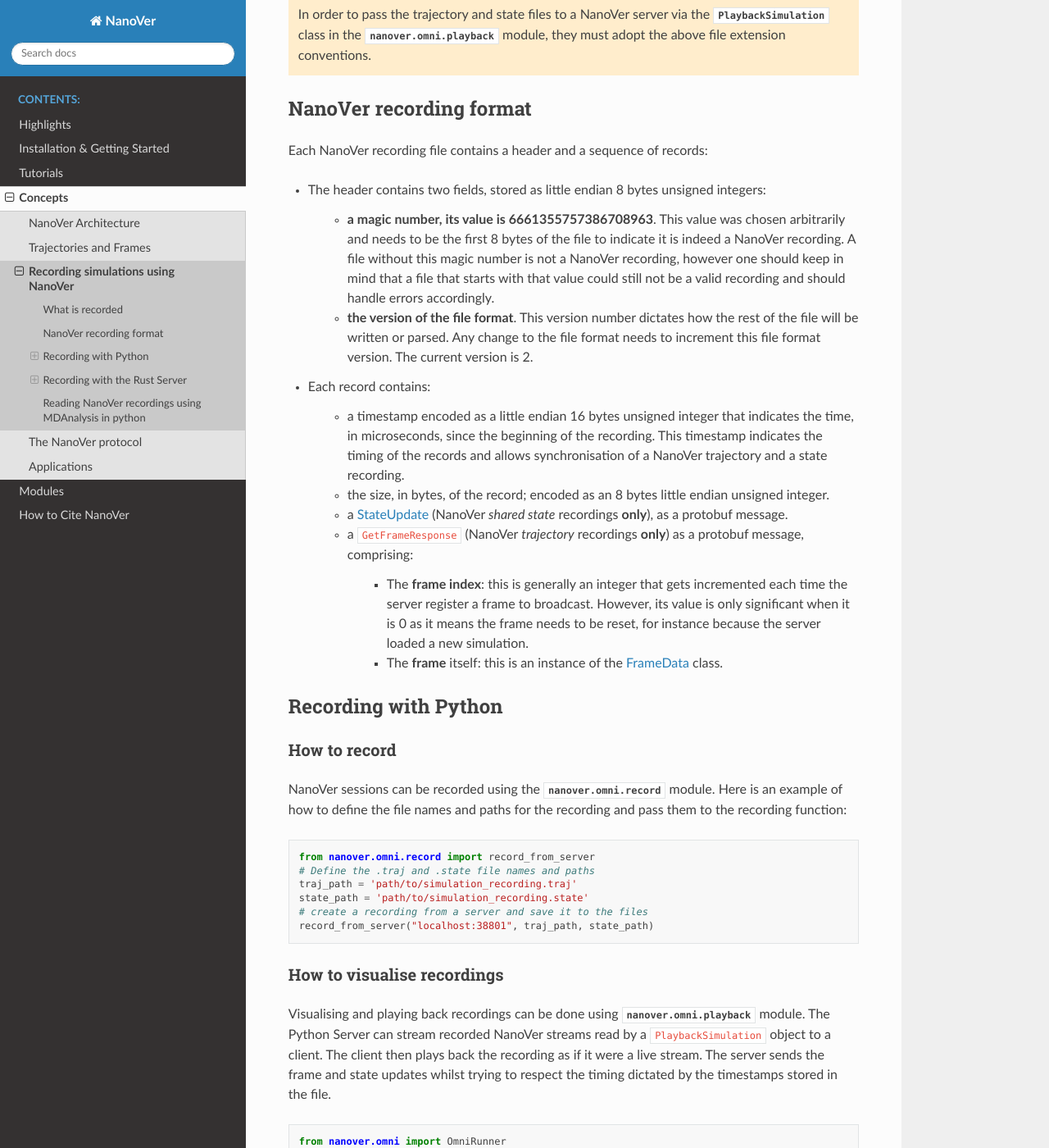
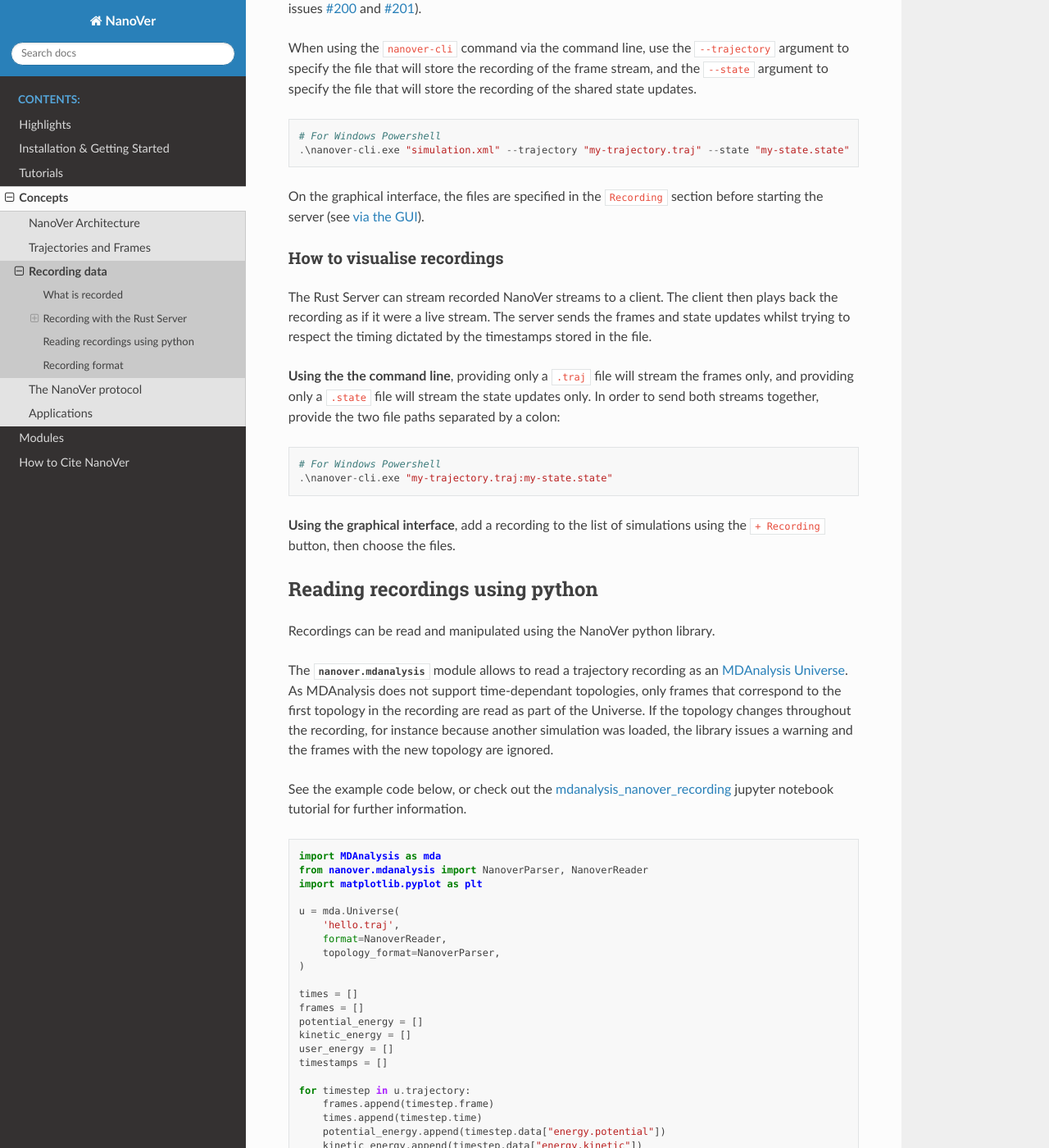
Before and after one commit to IRL2/nanover-docs, a Sphinx documentation site: the page built from source/concepts/recording.rst, in a window 1280 px wide and 1400 px high, scrolled down 913 px. Shown: the whole window at 82% size. Built offline with Sphinx 7.4.7 and the Read the Docs theme 3.1.0, drawn with Linux system fonts in a browser that asks for light colours; pages that are not in the unit, such as notebooks, are missing from menus; the version number could not be read and is left out; some of the changed text lies outside the part shown.

Commit message:
Revert "updated recording page"

```diff
--- a/source/concepts/recording.rst
+++ b/source/concepts/recording.rst
@@ -1,10 +1,10 @@
-Recording simulations using NanoVer
-===================================
+Recording data
+==============
 
 .. _Rust server: https://github.com/IRL2/nanover-rs
 
 For a NanoVer session to be useful beyond the time the users spend in VR, it needs to be recorded.
-This recording can then be analysed or played back to get insight. In this document, we describe how to record a NanoVer session and how to visualise the recording using inbuilt methods.
+This recording can then be analysed or played back to get insight.
 
 .. contents:: Contents
     :depth: 2
@@ -15,96 +15,15 @@
 
 NanoVer can record two different streams:
 
-* the stream of simulation frames,
+* the stream of simulation frame,
 * and the stream of updates of the shared state.
 
 These two streams are identical to the streams sent to the clients during the live recording,
-with the addition of a timestamp that enables synchronisation of the streams during playback.
+with the addition of a timestamp that allows synchronisation of the streams during playback.
 Each stream is stored in a separate file.
 
 By convention, recordings of the frame stream have the ``.traj`` file extension,
-while recordings of the shared state stream have the ``.state`` file extension.
-
-.. warning::
-
-   In order to pass the trajectory and state files to a NanoVer server via the
-   :class:`PlaybackSimulation` class in the :mod:`nanover.omni.playback` module,
-   they must adopt the above file extension conventions.
-
-NanoVer recording format
-------------------------
-
-Each NanoVer recording file contains a header and a sequence of records:
-
-* The header contains two fields, stored as little endian 8 bytes unsigned integers:
-
-    * **a magic number, its value is 6661355757386708963**. This value was chosen arbitrarily and needs to be the first
-      8 bytes of the file to indicate it is indeed a NanoVer recording. A file without this magic number is not a NanoVer
-      recording, however one should keep in mind that a file that starts with that value could still not be a valid
-      recording and should handle errors accordingly.
-    * **the version of the file format**. This version number dictates how the rest of the file will be written or parsed.
-      Any change to the file format needs to increment this file format version. The current version is 2.
-
-* Each record contains:
-
-    * a timestamp encoded as a little endian 16 bytes unsigned integer that indicates the time, in microseconds,
-      since the beginning of the recording.
-      This timestamp indicates the timing of the records and allows synchronisation of a NanoVer trajectory and a state recording.
-    * the size, in bytes, of the record; encoded as an 8 bytes little endian unsigned integer.
-    * a :ref:`StateUpdate <state-updates>` (NanoVer *shared state* recordings **only**), as a protobuf message.
-    * a ``GetFrameResponse`` (NanoVer *trajectory* recordings **only**) as a protobuf message, comprising:
-
-        * The **frame index**: this is generally an integer that gets incremented each time the server register a frame to broadcast.
-          However, its value is only significant when it is 0 as it means the frame needs to be reset,
-          for instance because the server loaded a new simulation.
-        * The **frame** itself: this is an instance of the :ref:`FrameData <traj-and-frames>` class.
-
-
-Recording with Python
----------------------
-
-How to record
-~~~~~~~~~~~~~
-
-NanoVer sessions can be recorded using the :mod:`nanover.omni.record` module.
-Here is an example of how to define the file names and paths for the recording and pass them to the recording function:
-
-.. code:: python
-
-    from nanover.omni.record import record_from_server
-    # Define the .traj and .state file names and paths
-    traj_path = 'path/to/simulation_recording.traj'
-    state_path = 'path/to/simulation_recording.state'
-    # create a recording from a server and save it to the files
-    record_from_server("localhost:38801", traj_path, state_path)
-
-How to visualise recordings
-~~~~~~~~~~~~~~~~~~~~~~~~~~~
-Visualising and playing back recordings can be done using :mod:`nanover.omni.playback` module.
-The Python Server can stream recorded NanoVer streams read by a ``PlaybackSimulation`` object to a client. The client then plays back the recording as if it were
-a live stream.
-The server sends the frame and state updates whilst trying to respect the timing dictated by the timestamps stored
-in the file.
-
-.. code:: python
-
-    from nanover.omni import OmniRunner
-    from nanover.omni.playback import PlaybackSimulation
-    simulation_recording = PlaybackSimulation(name='simulation-recording',
-                                           traj='path/to/recording.traj',
-                                           state='path/to/recording.state')
-    # Create a runner for the simulation
-    recording_runner = OmniRunner.with_basic_server(simulation_recording,
-                                                    name='simulation-recording-server')
-    # Start the runner
-    recording_runner.next()
-    # Close the runner
-    recording_runner.close()
-
-.. note::
-
-    Further instructions and information on how to record and replay using the NanoVer Python module can be found in
-    this notebook `recording_and_replaying.ipynb <https://github.com/IRL2/nanover-protocol/blob/main/examples/basics/recording_and_replaying.ipynb>`_.
+while recordings of the shared state stream  have the ``.state`` file extension.
 
 Recording with the Rust Server
 ------------------------------
@@ -123,13 +42,19 @@
 .. code-block::
 
     # For Windows Powershell
-    .\nanover-cli.exe "simulation.xml" --trajectory "path/to/recording.traj" --state "path/to/recording.state"
+    .\nanover-cli.exe "simulation.xml" --trajectory "my-trajectory.traj" --state "my-state.state"
 
 On the graphical interface, the files are specified in the ``Recording`` section before starting the server
 (see :ref:`rust_server_via_the_gui`).
 
+
 How to visualise recordings
 ~~~~~~~~~~~~~~~~~~~~~~~~~~~
+
+The Rust Server can stream recorded NanoVer streams to a client. The client then plays back the recording as if it were
+a live stream.
+The server sends the frames and state updates whilst trying to respect the timing dictated by the timestamps stored
+in the file.
 
 **Using the the command line**, providing only a ``.traj`` file will stream the frames only,
 and providing only a ``.state`` file will stream the state updates only.
@@ -138,20 +63,20 @@
 .. code-block::
 
     # For Windows Powershell
-    .\nanover-cli.exe "path/to/recording.traj:path/to/recording.state"
+    .\nanover-cli.exe "my-trajectory.traj:my-state.state"
 
 
 **Using the graphical interface**, add a recording to the list of simulations using the ``+ Recording`` button,
 then choose the files.
 
 
-Reading NanoVer recordings using MDAnalysis in python
+Reading recordings using python
 -------------------------------
 
 Recordings can be read and manipulated using the NanoVer python library.
 
-The :py:mod:`nanover.mdanalysis` module enables us to read a NanoVer trajectory recording as an
-`MDAnalysis Universe <https://userguide.mdanalysis.org/stable/universe.html#universe>`_, which is a data structure used by the MDAnalysis library to handle molecular dynamics simulations.
+The :py:mod:`nanover.mdanalysis` module allows to read a trajectory recording as an
+`MDAnalysis Universe <https://userguide.mdanalysis.org/stable/universe.html#universe>`_.
 As MDAnalysis does not support time-dependant topologies, only frames that correspond to the first topology in the
 recording are read as part of the Universe.
 If the topology changes throughout the recording, for instance because another simulation was loaded,
@@ -199,5 +124,36 @@
 
 
 Lower level methods are available in :py:mod:`nanover.mdanalysis.recordings` to read the content of the files directly.
-We also have a `python script <https://github.com/IRL2/nanover-utils/tree/main/parsing-recordings/read_state.py>`_ located
-in the `nanover-utils <https://github.com/IRL2/nanover-utils>`_ repository for parsing NanoVer shared state recordings.
+This module is used in the `state-utils <https://github.com/IRL2/nanover-utils>`_ utility that allows to read shared
+state recordings in a python script or with the command line.
+
+Recording format
+----------------
+
+The current version of the file format is version 2.
+Each recording file contains a header and a sequence of records.
+
+The header contains two fields, stored as little endian 8 bytes unsigned integers:
+
+* **a magic number, its value is 6661355757386708963**. This value was chosen arbitrarily and needs to be the first
+  8 bytes of the file to indicate it is indeed a NanoVer recording. A file without this magic number is not a NanoVer
+  recording, however one should keep in mind that a file that starts with that value could still not be a valid
+  recording and should handle errors accordingly.
+* **the version of the file format**. This version number dictates how the rest of the file will be written or parsed.
+  Any change to the file format needs to increment this file format version. The current version is 2.
+
+A record contains:
+
+* a timestamp encoded as a little endian 16 bytes unsigned integer that indicates the time, in microseconds,
+  since the beginning of the recording.
+  This timestamp indicates the timing of the records and allows synchronisation of a trajectory and a state recording.
+* the size, in bytes, of the record; encoded as an 8 bytes little endian unsigned integer.
+* the record itself as a protobuf message.
+
+In the case of a trajectory recording, each record contains a ``GetFrameResponse`` message.
+This message contains two fields: the frame index and the frame itself.
+The frame index is generally an integer that gets incremented each time the server register a frame to broadcast.
+However, its value is only significant when it is 0 as it means the frame needs to be reset;
+for instance because the server loaded a new simulation. The frame is a :ref:`FrameData <traj-and-frames>`.
+
+In the case of a shared state recording, each record contains a :ref:`StateUpdate <state-updates>` message.
```
